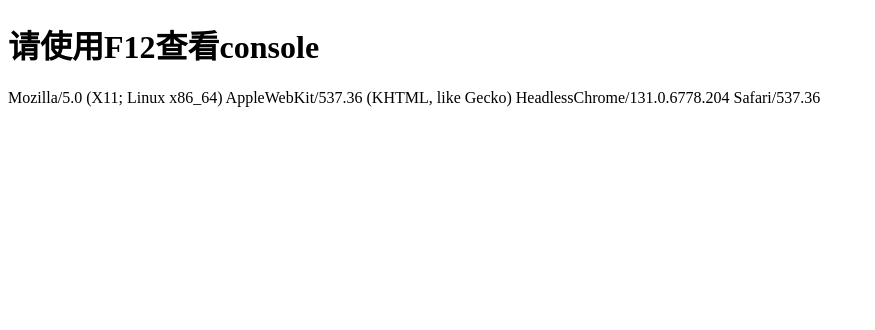
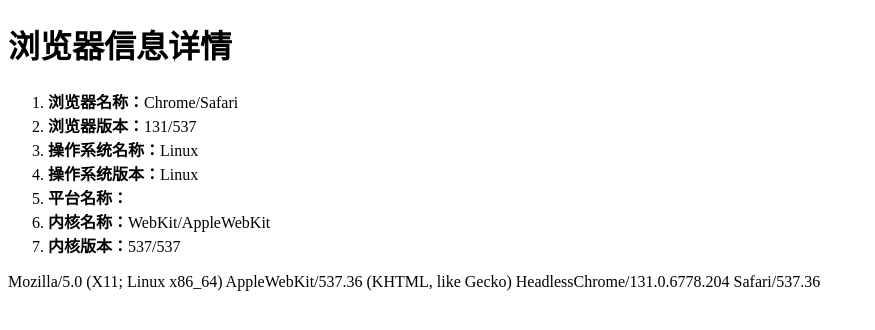
Before and after one commit to a044161/browser-test, a website: page src/index.html in a window 1280 px wide. Shown: the whole page, without its empty margins (0-875 px from the left). Drawn offline with Linux system fonts and the light colour scheme.

Commit message:
增加各个设备判断

```diff
--- a/src/browser-test/browser-test-1.0.js
+++ b/src/browser-test/browser-test-1.0.js
@@ -27,7 +27,7 @@
             browser: {
                 IE: /MSIE\ (\d+)/ig, // IE 浏览器
                 IE11: /rv:11\.0/ig, // IE11 浏览器
-                Edge: /Edge(\/\d+)/ig, // IE Edge 浏览器
+                Edge: /Edge\/(\d+)/ig, // IE Edge 浏览器
                 Chrome: /Chrome\/(\d+)/ig, // Chrome 浏览器
                 FireFox: /Firefox\/(\d+)/ig, // 火狐浏览器
                 Safari: /Safari\/(\d+)/ig, // Safari 浏览器
@@ -35,17 +35,22 @@
                 Wecat: /MicroMessenger\/(\d+)/ig // 微信内置浏览器
             },
             os: {
-                Window: /Windows\ NT\ (\d+\.\d+);\ (WOW\d*){0,1}/ig, // Windows 操作系统
-                MacOS: /Mac\ OS\ X\ (\d+_\d+_\d+)/, // 苹果桌面操作系统
-                IOS: /iP.*;\ .*\ OS\ (\d+_\d)/ig, // 苹果移动设备操作系统
-                Andriod: /Android\ (\d+\.\d+)/ig, // 安卓
-                linux: /Linux/ // Linux
+                Windows: /Windows\ NT\ (\d+\.\d+);\ (WOW\d*){0,1}/ig, // Windows 操作系统
+                MacOS: /Mac\ OS\ X\ (\d{0,9}_?\d{0,9}_?\d{0,9})/, // 苹果桌面操作系统
+                IOS: /iP.*;.*\ OS\ (\d+_?\d+_?\d{0,9})/ig, // 苹果移动设备操作系统
+                Andriod: /Android\ (\d{0,9}\.?\d{0,9}\.?\d{0,9})/ig, // 安卓
+                Linux: /Linux/ig, // Linux
+                BlackBerry: /BB(\d+)/ig, // 黑莓
+                Tablet: /Tablet\ OS\ (\d{0,9}\.?\d{0,9}\.?\d{0,9})/ig, // 黑莓
+                // KindleFHD: /KFAPWI\ Build\/(\s+\d+)/ig // 黑莓
             },
             client: {
-                PC: /Windows/, // PC设备
+                PC: /Windows|Mac\ OS\ X\ /ig, // PC设备
                 iPhone: /iPhone/ig, // 苹果手机
                 iPad: /iPad/ig, // 苹果平板设备
-                Andriod: /Android/ig // 安卓设备
+                Andriod: /Android/ig, // 安卓设备
+                Moblie: /iPhone|Android|BB\d+|PlayBook/ig,
+                Pad: /iPad/ig
             },
             enigne: {
                 WebKit:/WebKit\/(\d+)/ig,
@@ -74,17 +79,18 @@
             for(var item in _re){
             	var result = _re[item].exec(ua);
             	if(result){
-            		if(re === 'os'){
+            		if(re === 'client'){
             			this.uaInfo[re][item] = item;
-            			this.uaInfo[re]['ver'] = result[1];
             		}else{
-            			this.uaInfo[re][item] = result[1];
+            			this.uaInfo[re][item] = result[1] ? result[1] : item;
             		}
             	}else{
             		this.uaInfo[re][item] = null;
             	}
             }
         }
+
+        return this.uaInfo;
     };
 
     /**
@@ -102,6 +108,8 @@
                 this.uaInfo.browser[browser] = null;
             }
         }
+
+        return this.uaInfo.browser;
     };
 
     /**
@@ -120,6 +128,8 @@
                 this.uaInfo.os[os] = null;
             }
         }
+
+        return this.uaInfo.os;
     };
 
     /**
@@ -137,6 +147,8 @@
         		this.UAInfo.client[client] = null;
         	}
         }
+
+        return this.uaInfo.client;
     };
 
     /**
@@ -154,6 +166,8 @@
         		this.UAInfo.enigne[enigne] = null;
         	}
         }
+
+        return this.uaInfo.enigne;
     };
 
    	var _BrowserTest = new BrowserTest();
--- a/src/index.html
+++ b/src/index.html
@@ -2,15 +2,92 @@
 <html lang="en">
 <head>
 	<meta charset="UTF-8">
+    <meta name="viewport" content="width=device-width, initial-scale=1.0">
 	<title>browser-test</title>
 </head>
 <body>
-	<h1>请使用F12查看console</h1>
+	<h1>浏览器信息详情</h1>
     <div id="body"></div>
 	<script type="text/javascript" src="./browser-test/browser-test-1.0.js"></script>
     <script type="text/javascript">
-        document.write(navigator.userAgent)
-        console.log(UAInfo)
+        document.write(navigator.userAgent);
+        console.log(UAInfo);
+        console.log(navigator);
+        var uaInfo = {
+            browser_name: {name:'浏览器名称：', value: ''},
+            browser_ver: {name:'浏览器版本：', value: ''},
+            os_name: {name:'操作系统名称：', value: ''},
+            os_ver: {name:'操作系统版本：', value: ''},
+            client: {name:'平台名称：', value: ''},
+            enigne: {name:'内核名称：', value: ''},
+            enigne_ver: {name:'内核版本：', value: ''}
+        }
+        for(var info in UAInfo){
+            var infoItem = UAInfo[info];
+            for(var item in infoItem){
+                if(infoItem[item]){
+                    switch(info) {
+                        case 'browser':
+                            if(uaInfo.browser_name.value){
+                                uaInfo.browser_name.value += '/' +  item;
+                                uaInfo.browser_ver.value +=  '/' + infoItem[item];
+                            }else{
+                                uaInfo.browser_name.value = item;
+                                uaInfo.browser_ver.value = infoItem[item];
+                            }
+
+                            break;
+                        case 'os':
+                            if(uaInfo.os_name.value){
+                                uaInfo.os_name.value += '/' + item;
+                                uaInfo.os_ver.value += '/' + infoItem[item];
+                            }else{
+                                uaInfo.os_name.value = item;
+                                uaInfo.os_ver.value = infoItem[item];
+                            }
+
+                            break;
+                        case 'client':
+                            if(uaInfo.client.value){
+                                uaInfo.client.value += '/' + item;
+                            }else{
+                               uaInfo.client.value = item;
+                            }
+                            break;
+                        case 'enigne':
+                            if(uaInfo.enigne.value){
+                                uaInfo.enigne.value += '/' + item;
+                                uaInfo.enigne_ver.value += '/' + infoItem[item];
+                            }else{
+                                uaInfo.enigne.value = item;
+                                uaInfo.enigne_ver.value = infoItem[item];
+                            }
+                        default:
+                            break;
+                    }
+                }
+            }
+        }
+
+        var body = document.getElementById('body');
+        var ol = document.createElement('ol');
+
+        for(var data in uaInfo){
+            var li = document.createElement('li');
+            var b = document.createElement('b');
+            var text = document.createElement('span');
+
+            b.innerHTML = uaInfo[data].name;
+            text.innerHTML = uaInfo[data].value;
+
+            li.appendChild(b);
+            li.appendChild(text);
+
+            ol.appendChild(li);
+        }
+
+        body.appendChild(ol);
+
     </script>
 </body>
 </html>
```
